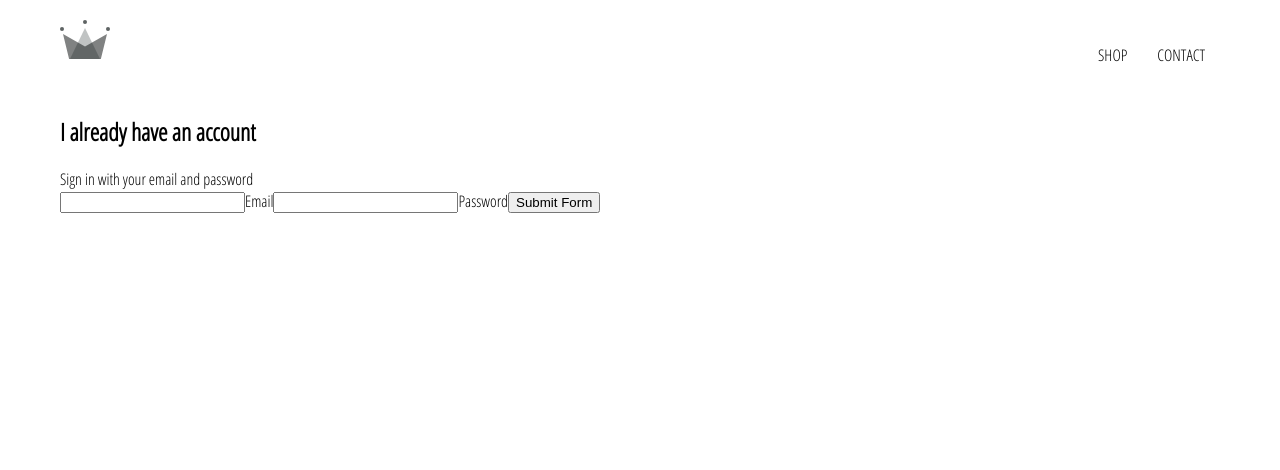
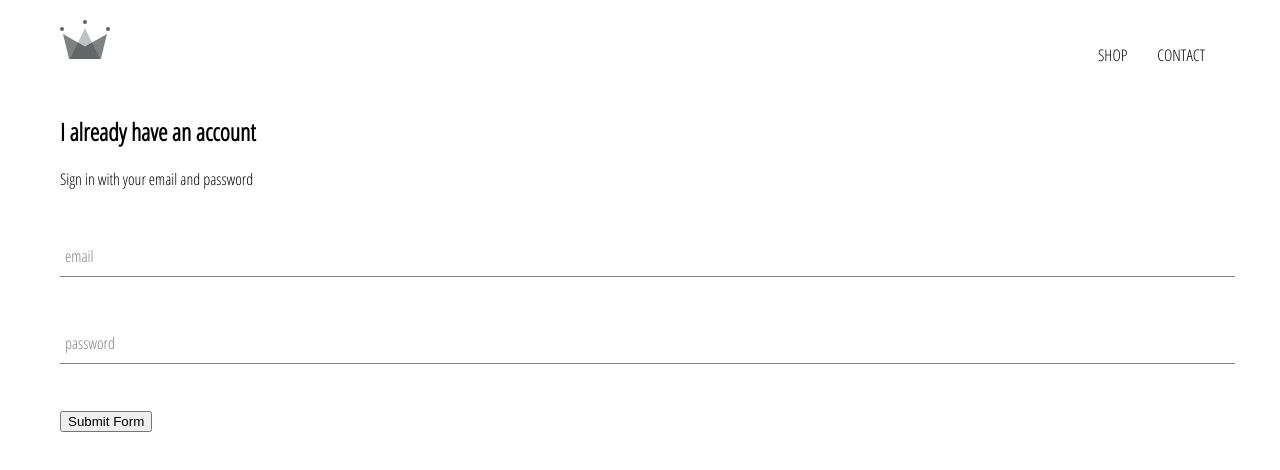
Before and after one commit to studiofu/demo-react-clothing, a React (Create React App) app: page /signin in a window 1280 px wide. Shown: the top 470 px of the page. Built offline with nearby package versions, Linux system fonts and the light colour scheme; the HTML template or start-up script is replaced by a standard one.

Commit message:
custom input  component

```diff
--- /dev/null
+++ b/src/components/form-input/form-input.component.jsx
@@ -0,0 +1,17 @@
+import React from 'react';
+
+import './form-input.styles.scss';
+
+const FormInput = ({handleChange, label, ...otherProps}) => (
+    <div className='group'>
+        <input className='form-input' onChange={handleChange} {...otherProps} />
+        {
+            label ? (
+            <label className={`${otherProps.value.length ? 'shrink' : ''} form-input-label`}>
+                {label}
+            </label>) : null
+        }
+    </div>
+)
+
+export default FormInput;
--- /dev/null
+++ b/src/components/form-input/form-input.styles.css
@@ -0,0 +1,43 @@
+.group {
+  position: relative;
+  margin: 45px 0;
+}
+.group .form-input {
+  background: none;
+  background-color: white;
+  color: grey;
+  font-size: 18px;
+  padding: 10px 10px 10px 5px;
+  display: block;
+  width: 100%;
+  border: none;
+  border-radius: 0;
+  border-bottom: 1px solid grey;
+  margin: 25px 0;
+}
+.group .form-input:focus {
+  outline: none;
+}
+.group .form-input:focus ~ .form-input-label {
+  top: -14px;
+  font-size: 12px;
+  color: #000;
+}
+.group input[type="password"] {
+  letter-spacing: 0.3em;
+}
+.group .form-input-label {
+  color: grey;
+  font-size: 16px;
+  font-weight: normal;
+  position: absolute;
+  pointer-events: none;
+  left: 5px;
+  top: 10px;
+  transition: 300ms ease all;
+}
+.group .form-input-label.shrink {
+  top: -14px;
+  font-size: 12px;
+  color: #000;
+}
--- /dev/null
+++ b/src/components/form-input/form-input.styles.scss
@@ -0,0 +1,54 @@
+$sub-color: grey;
+$main-color: black;
+
+@mixin shrinkLabel {
+  top: -14px;
+  font-size: 12px;
+  color: $main-color;
+}
+
+.group {
+  position: relative;
+  margin: 45px 0;
+
+  .form-input {
+    background: none;
+    background-color: white;
+    color: $sub-color;
+    font-size: 18px;
+    padding: 10px 10px 10px 5px;
+    display: block;
+    width: 100%;
+    border: none;
+    border-radius: 0;
+    border-bottom: 1px solid $sub-color;
+    margin: 25px 0;
+
+    &:focus {
+      outline: none;
+    }
+
+    &:focus ~ .form-input-label {
+      @include shrinkLabel();
+    }
+  }
+
+  input[type='password'] {
+    letter-spacing: 0.3em;
+  }
+
+  .form-input-label {
+    color: $sub-color;
+    font-size: 16px;
+    font-weight: normal;
+    position: absolute;
+    pointer-events: none;
+    left: 5px;
+    top: 10px;
+    transition: 300ms ease all;
+
+    &.shrink {
+      @include shrinkLabel();
+    }
+  }
+}
--- a/src/components/sign-in/sign-in.component.jsx
+++ b/src/components/sign-in/sign-in.component.jsx
@@ -1,4 +1,5 @@
 import React from 'react';
+import FormInput from '../../components/form-input/form-input.component';
 
 import './sign-in.styles.scss';
 
@@ -29,10 +30,19 @@
                 <span>Sign in with your email and password</span>
 
                 <form onSubmit={this.handleSubmit}>
-                    <input name="email" type="email" onChange={this.handleChange} value={this.state.email} required />
-                    <label>Email</label>
-                    <input name="password" type="password" onChange={this.handleChange} value={this.state.password} required />
-                    <label>Password</label>
+                    <FormInput name="email"
+                        type="email"
+                        handleChange={this.handleChange}
+                        value={this.state.email}
+                        required
+                        label='email' />
+
+                    <FormInput name="password"
+                        type="password"
+                        handleChange={this.handleChange}
+                        value={this.state.password}
+                        required
+                        label='password' />
 
                     <input type='submit' value='Submit Form' />
                 </form>
```
